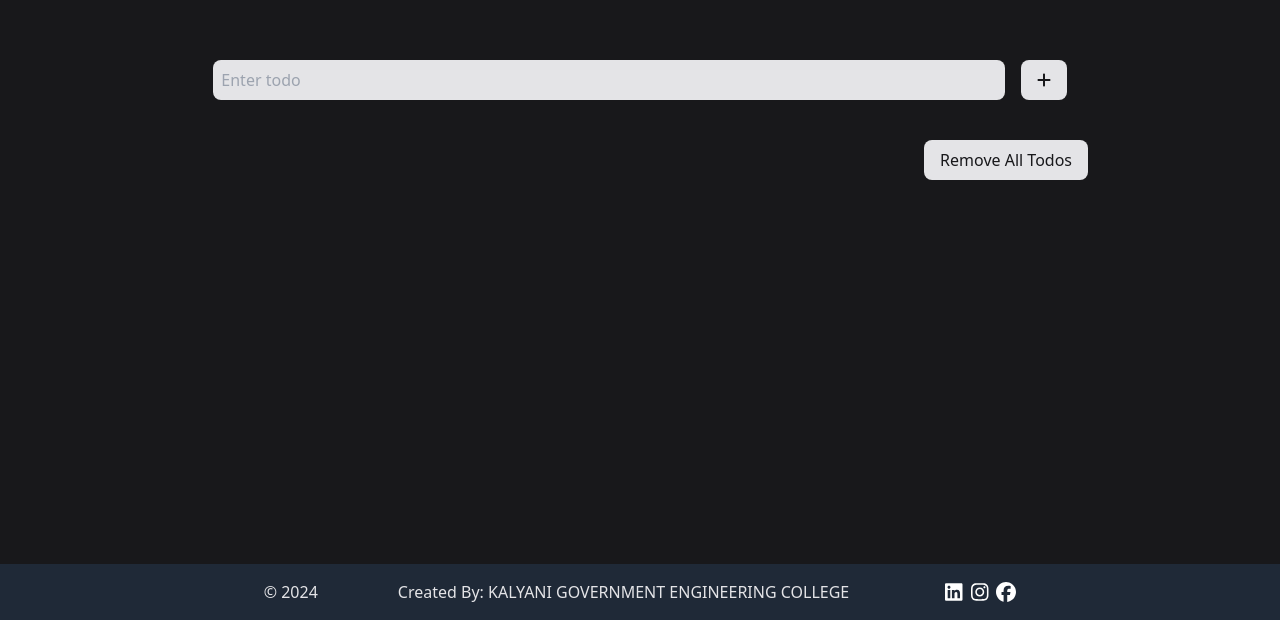
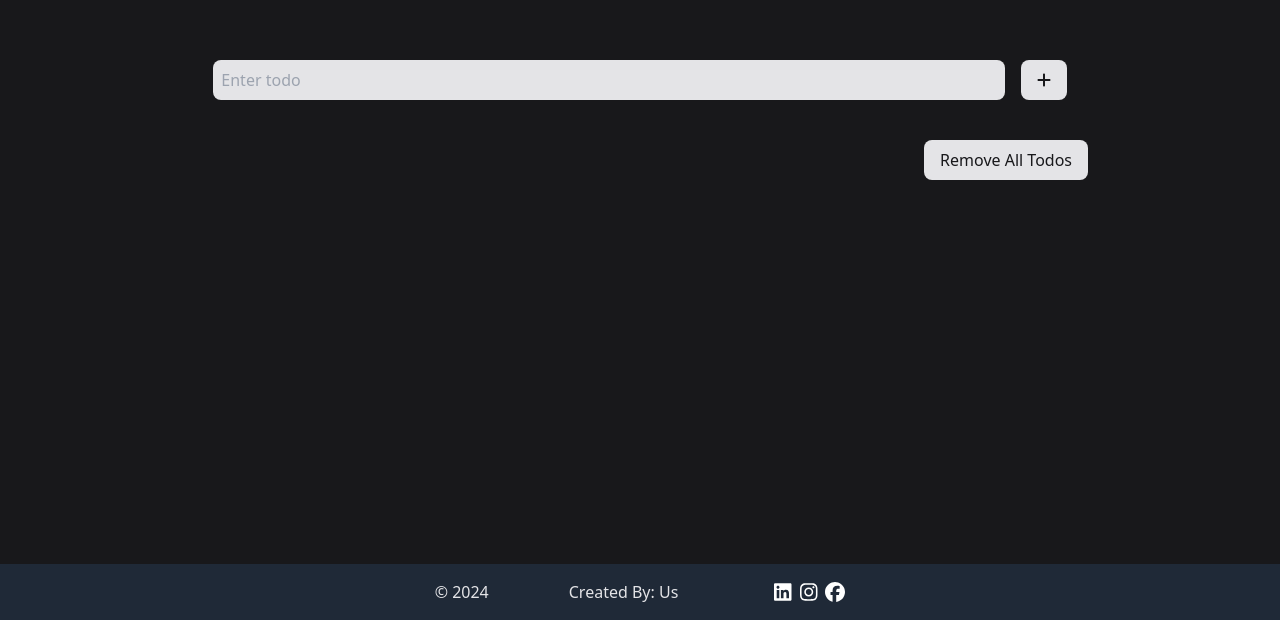
Before and after one commit to Quicio/react-todo-app, a React (Vite) app: page / in a window 1280 px wide. Shown: the part 180-800 px from the top of the page. Built offline with nearby package versions, Linux system fonts and the light colour scheme; a small style sheet from the web is missing.

Commit message:
created-by-us

```diff
--- a/src/App.tsx
+++ b/src/App.tsx
@@ -107,7 +107,7 @@ function App() {
       <div className="flex-grow"></div>
       <footer className="footer text-zinc-200 text-center p-4 bg-gray-800 w-full flex justify-center">
         <p className="mr-20">&copy; 2024</p>
-        <p className="mr-20">Created By: KALYANI GOVERNMENT ENGINEERING COLLEGE</p>
+        <p className="mr-20">Created By: Us</p>
         <div className="ml-4">
           <a href="linkedin-url" target="blank" rel="noopener noreferrer">
             <FontAwesomeIcon icon={["fab", "linkedin"]} className="text-white mr-2" size="lg"/>
```
